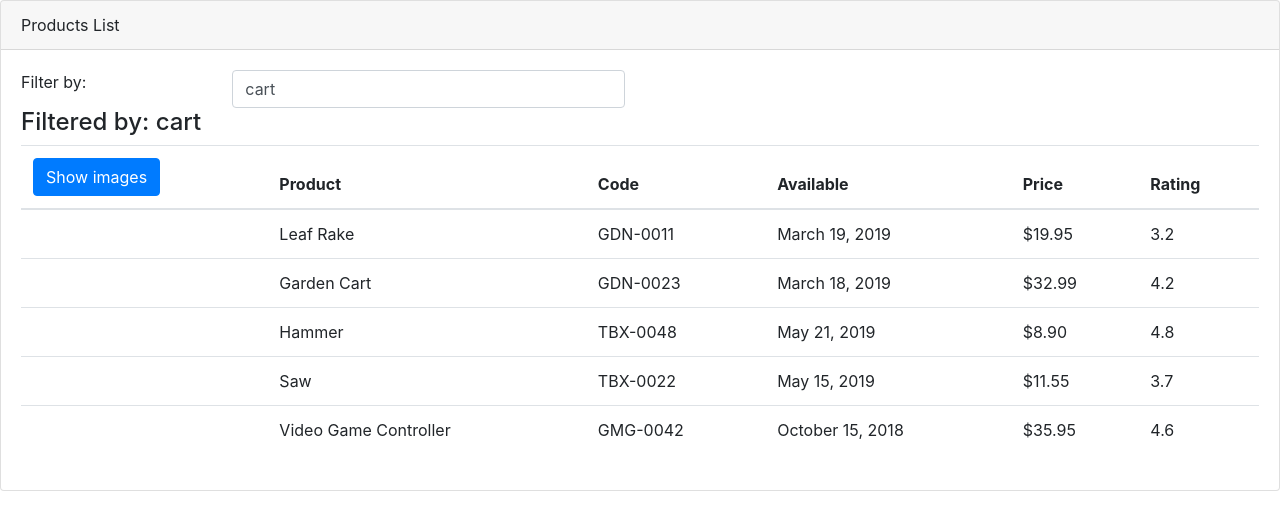
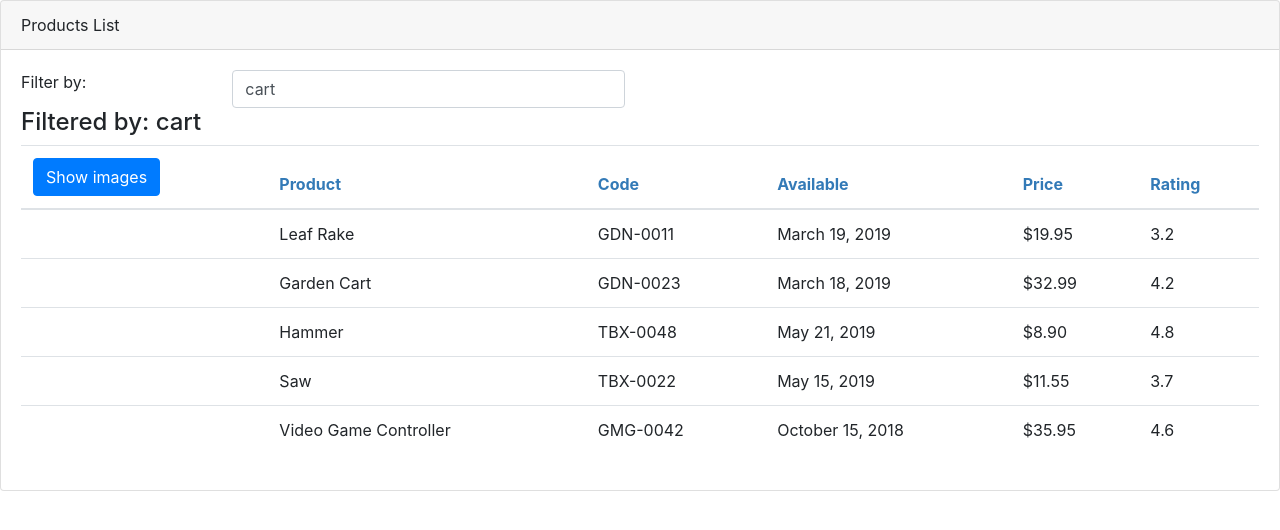
Before and after one commit to Hiteple/Angular-basics, an Angular app: page / in a window 1280 px wide. Shown: the top 530 px of the page. Built offline with nearby package versions, Linux system fonts and the light colour scheme.

Commit message:
Adding ngOnInit

```diff
--- a/src/app/products/products-list.component.css
+++ b/src/app/products/products-list.component.css
@@ -0,0 +1,3 @@
+thead {
+  color: #337AB7;
+}
--- a/src/app/products/products-list.component.ts
+++ b/src/app/products/products-list.component.ts
@@ -1,17 +1,18 @@
-import {Component} from '@angular/core';
+import {Component, OnInit} from '@angular/core';
 import { IProduct } from './Product';
 
 @Component({
   selector: 'app-products-list',
-  templateUrl: './products-list.component.html'
+  templateUrl: './products-list.component.html',
+  styleUrls: ['./products-list.component.css']
 })
-export class ProductsListComponent {
+export class ProductsListComponent implements OnInit {
   pageTitle = 'Products List';
   imageWidth = 50;
   imageMargin = 2;
   showImage = false;
   listFilter = 'cart';
-  products: IProduct[] = [
+  products: Array<IProduct> = [
     {
       productId: 1,
       productName: 'Leaf Rake',
@@ -64,6 +65,10 @@ export class ProductsListComponent {
     }
   ];
 
+  ngOnInit(): void {
+    console.log('OnInit');
+  }
+
   toggleImage(): void {
     this.showImage = !this.showImage;
   }
```
